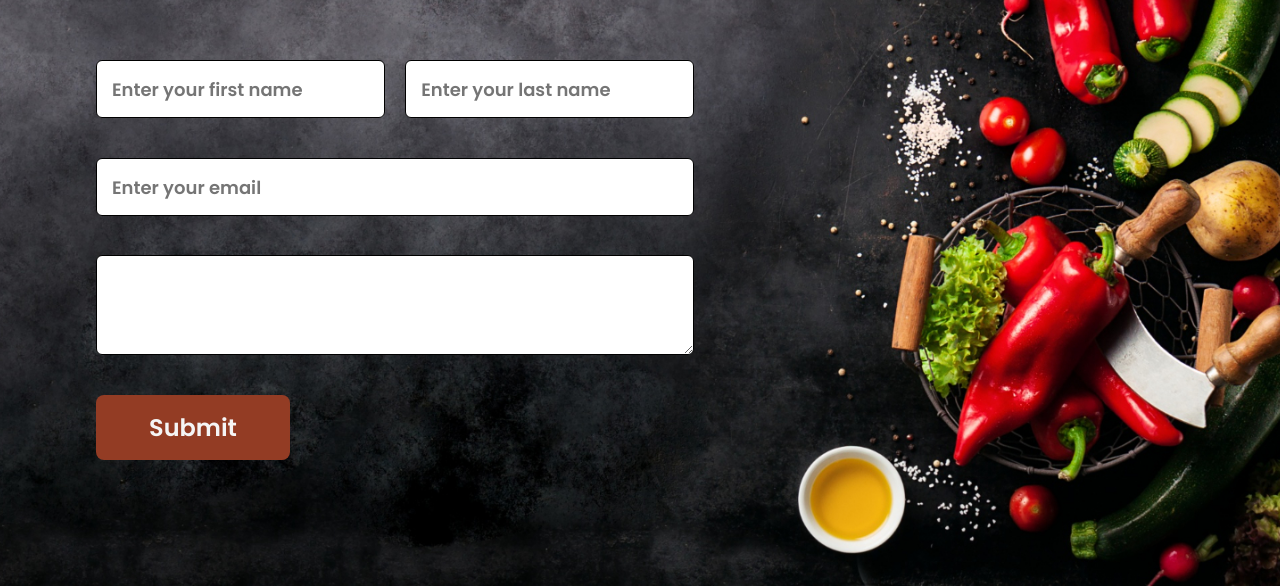
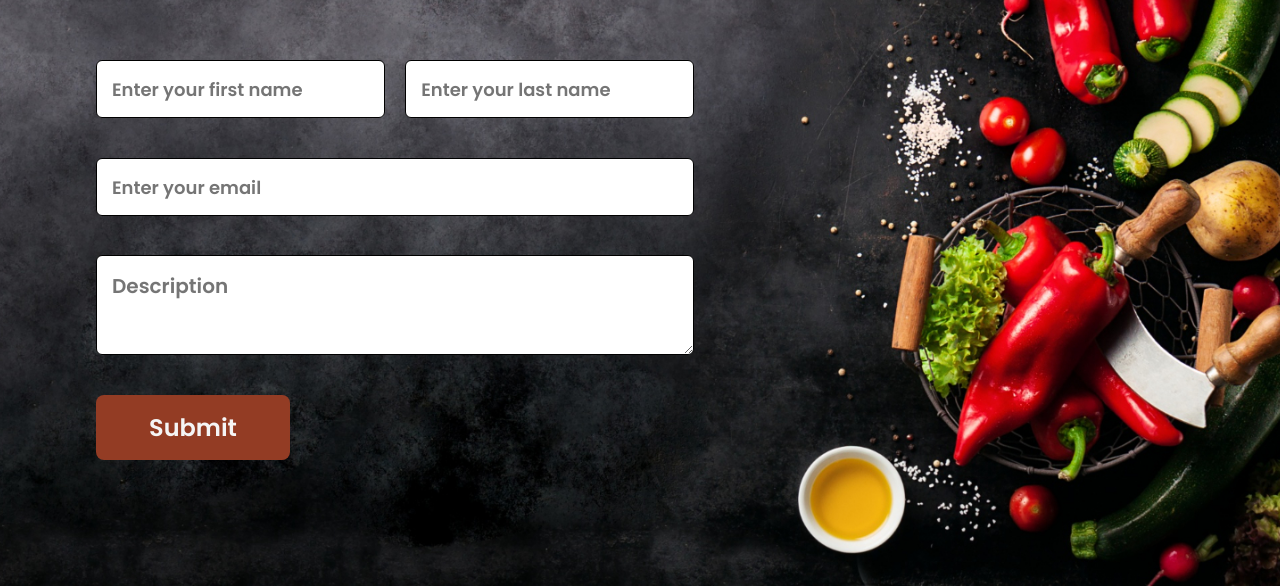
Before and after one commit to MostafaRhazlani/brief-2_site-web-allechant-pour-keithston, a plain HTML site: page pages/contact.html in a window 1280 px wide. Shown: the part 234-822 px from the top of the page. Drawn offline with Linux system fonts and the light colour scheme; a web font is replaced by a local one.

Commit message:
add placeholder for textarea in page contact

```diff
--- a/pages/contact.html
+++ b/pages/contact.html
@@ -38,6 +38,7 @@
             <div class="image-contact">
                 <div class="col">
                     <h2>Contact Us</h2>
+                    <div class="contact-form">
                         <form action="">
                             <div class="full_name">
                                 <input type="text" id="" placeholder="Enter your first name">
@@ -45,12 +46,13 @@
                             </div>
                             <input type="text" id="" placeholder="Enter your email">
 
-                        <textarea id=""></textarea>
+                            <textarea id="" placeholder="Description"></textarea>
 
                             <div class="btns">
                                 <input class="btn" type="submit" value="Submit">
                             </div>
                         </form>
+                    </div>
                 </div>
             </div>
 
```
Lines whose indentation alone changed are shown as unchanged.
